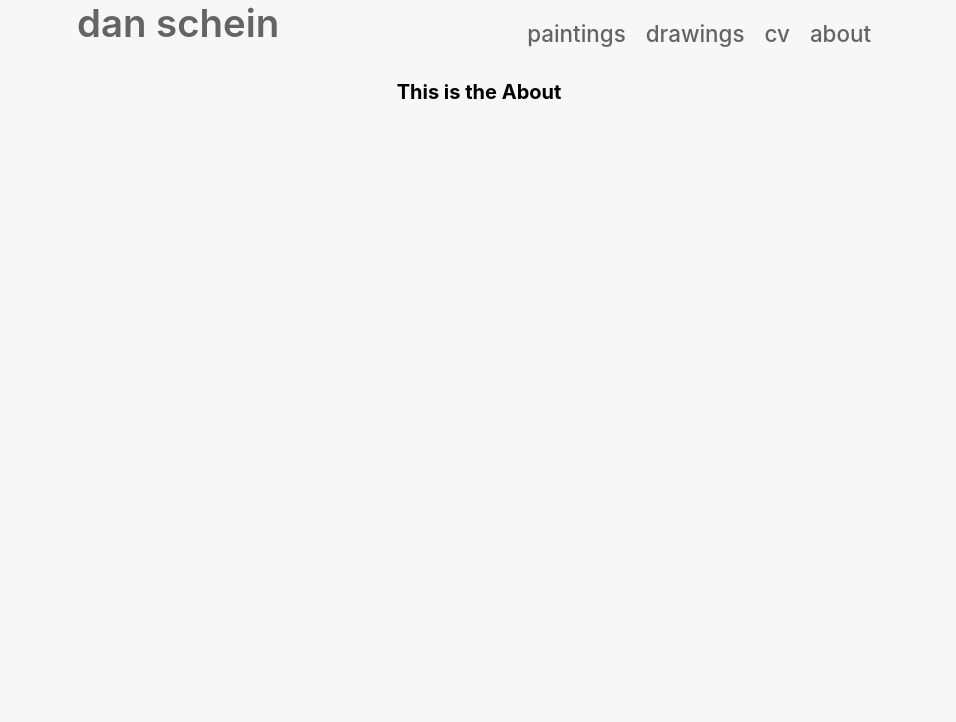
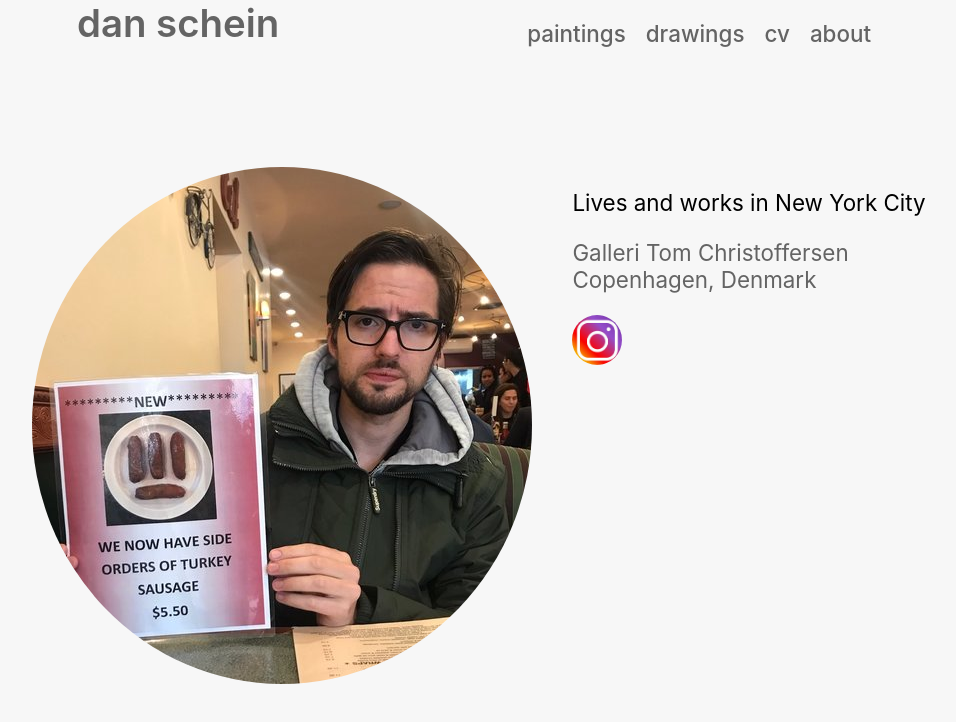
Before and after one commit to stevencharleshuang/dan-portfolio-prototype, a React (Create React App) app: page /about in a window 1280 px wide. Shown: the top 722 px of the page, without its empty margins (161-1117 px from the left). Built offline with nearby package versions, Linux system fonts and the light colour scheme.

Commit message:
completed about component, fixed stylings, fixed bugs

```diff
--- a/src/App.css
+++ b/src/App.css
@@ -48,6 +48,39 @@ header nav li {
   padding: 10px;
 }
 
+main {
+  margin: 100px auto 0;
+}
+
+.about {
+  display: flex;
+  flex-flow: row nowrap;
+  justify-content: center;
+}
+
+.about img {
+  /* border: 5px solid rgba(100, 100, 100, 1); */
+  border-radius: 50%;
+}
+
+.about .content {
+  font-size: 1.4rem;
+  /* justify-self: flex-start; */
+  margin: 0 0 0 40px;
+  text-align: left;
+}
+
+.about #ig {
+  width: 50px;
+  height: auto;
+}
+
+.cv {}
+
+.drawings {}
+
+.paintings {}
+
 a:link, a:visited {
   color: rgba(100, 100, 100, 1);
   text-decoration: none;
--- a/src/components/About.jsx
+++ b/src/components/About.jsx
@@ -1,9 +1,25 @@
 import React from 'react';
+import ProfilePic from '../img/profile-pic.jpg';
+import IG from '../img/ig.jpg';
 
 export default function About() {
   return(
-    <div>
-      <h1>This is the About</h1>
+    <div className="about">
+      <img src={ProfilePic} alt="profile pic" />
+      <div className="content">
+        <p>
+          Lives and works in New York City
+        </p>
+        <p>
+          <a href="https://tomchristoffersen.dk/exhibitions/naked-pictures/" target="_blank" rel="noopener noreferrer">
+            Galleri Tom Christoffersen<br />
+            Copenhagen, Denmark
+          </a>
+        </p>
+        <a href="https://www.instagram.com/dan__schein/" target="_blank" rel="noopener noreferrer">
+          <img src={IG} alt="instagram" id="ig" />
+        </a>
+      </div>
     </div>
   );
 }
--- a/src/components/CV.jsx
+++ b/src/components/CV.jsx
@@ -2,7 +2,7 @@ import React from 'react';
 
 export default function CV() {
   return(
-    <div>
+    <div className="cv">
       <h1>This is the CV</h1>
     </div>
   );
--- a/src/components/Drawings.jsx
+++ b/src/components/Drawings.jsx
@@ -2,7 +2,7 @@ import React from 'react';
 
 export default function Drawings() {
   return(
-    <div>
+    <div className="drawings">
       <h1>This is the Drawings</h1>
     </div>
   );
--- a/src/components/Home.jsx
+++ b/src/components/Home.jsx
@@ -2,7 +2,7 @@ import React from 'react';
 
 export default function Home() {
   return(
-    <div>
+    <div className="home">
       <h1>This is the Home</h1>
     </div>
   );
--- a/src/components/Main.jsx
+++ b/src/components/Main.jsx
@@ -8,7 +8,7 @@ import Paintings from './Paintings';
 
 export default function Main() {
   return(
-    <div>
+    <main>
       <Switch>
         <Route exact path="/about" component={About} />
         <Route exact path="/cv" component={CV} />
@@ -16,6 +16,6 @@ export default function Main() {
         <Route exact path="/paintings" component={Paintings} />
         <Route path="/" component={Home} />
       </Switch>
-    </div>
+    </main>
   );
 }
--- a/src/components/Paintings.jsx
+++ b/src/components/Paintings.jsx
@@ -2,7 +2,7 @@ import React from 'react';
 
 export default function Paintings() {
   return(
-    <div>
+    <div className="paintings">
       <h1>This is the Paintings</h1>
     </div>
   );
```
Also changed, not shown: src/img/ig.jpg (added), src/img/profile-pic.jpg (added).
